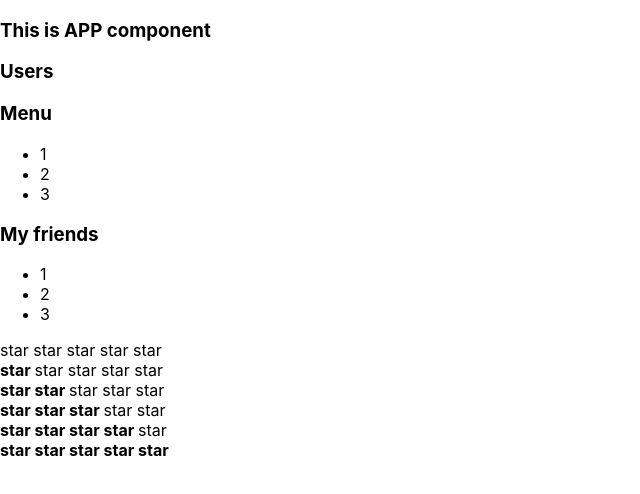
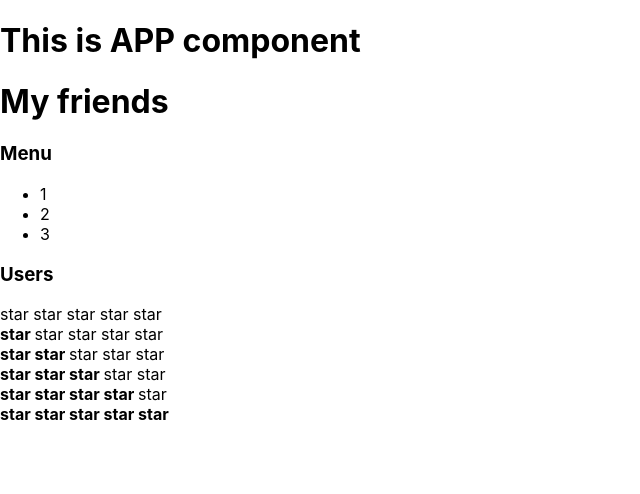
Before and after one commit to S1aven/IT-Incubator, a React (Create React App) app: page / in a window 1280 px wide. Shown: the top 494 px of the page, without its empty margins (0-640 px from the left). Built offline with nearby package versions, Linux system fonts and the light colour scheme.

Commit message:
propsType

```diff
--- a/src/App.tsx
+++ b/src/App.tsx
@@ -10,9 +10,9 @@
   return (
     <div className="App">
       <PageTitle title={'This is APP component'}/>
-      <PageTitle title={'Users'}/>
-      <Accordion title={'Menu'}/>
-      <Accordion title={'My friends'}/>
+      <PageTitle title={'My friends'}/>
+      <Accordion title={'Menu'} collapsed={false}/>
+      <Accordion title={'Users'} collapsed={true}/>
       <Rating value={0}/>
       <Rating value={1}/>
       <Rating value={2}/>
--- a/src/Components/Accordion/Accordion.tsx
+++ b/src/Components/Accordion/Accordion.tsx
@@ -2,14 +2,27 @@
 import AccordionTitle from "./AccordionTitle/AccordionTitle";
 import AccordionBody from "./AccordionBody/AccordionBody";
 
-function Accordion(props:any) {
+type AccordionPropsType = {
+  title: string
+  collapsed: boolean
+}
+
+function Accordion(props: AccordionPropsType) {
   console.log('Accordion rendering');
-  return (
-    <div>
-      <AccordionTitle title={props.title}/>
-      <AccordionBody />
-    </div>
-  )
+  if (props.collapsed) {
+    return (
+      <div>
+        <AccordionTitle title={props.title}/>
+      </div>
+    )
+  } else {
+    return (
+      <div>
+        <AccordionTitle title={props.title}/>
+        <AccordionBody/>
+      </div>
+    )
+  }
 }
 
 export default Accordion;
--- a/src/Components/Accordion/AccordionTitle/AccordionTitle.tsx
+++ b/src/Components/Accordion/AccordionTitle/AccordionTitle.tsx
@@ -1,6 +1,10 @@
 import React from "react";
 
-function AccordionTitle(props:any) {
+type AccordionTitlePropsType = {
+  title: string
+}
+
+function AccordionTitle(props: AccordionTitlePropsType) {
   console.log('AccordionTitle rendering');
   return (
     <h3>{props.title}</h3>
--- a/src/Components/PageTitle/PageTitle.tsx
+++ b/src/Components/PageTitle/PageTitle.tsx
@@ -1,8 +1,12 @@
 import React from "react";
 
-function PageTitle(props:any) {
+type PageTitlePropsType = {
+  title: string
+}
+
+function PageTitle(props: PageTitlePropsType) {
   return (
-    <h3>{props.title}</h3>
+    <h1>{props.title}</h1>
   )
 }
 
--- a/src/Components/Rating/Rating.tsx
+++ b/src/Components/Rating/Rating.tsx
@@ -1,7 +1,11 @@
 import React from "react";
 import Star from "./Star/Star";
 
-function Rating(props: any) {
+type RatingPropsType = {
+  value: 0 | 1 | 2 | 3 | 4 | 5
+}
+
+function Rating(props: RatingPropsType) {
 
   if (props.value === 1) {
     return (
--- a/src/Components/Rating/Star/Star.tsx
+++ b/src/Components/Rating/Star/Star.tsx
@@ -1,10 +1,14 @@
 import React from "react";
 
-function Star(props:any) {
+type StarPropsType = {
+  selected: boolean
+}
+
+function Star(props: StarPropsType) {
 
   console.log('Star rendering');
 
-  if(props.selected === true) {
+  if (props.selected) {
     return <span><b>star </b></span>
   } else {
     return <span>star </span>
```
